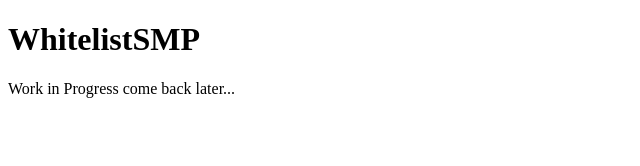
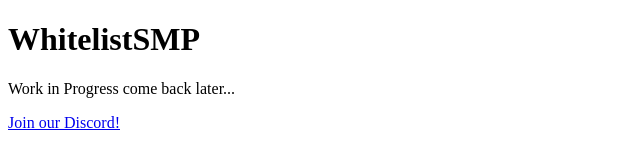
Before and after one commit to LunasScarlet/LunasScarlet.github.io, a plain HTML site: page index.html in a window 1280 px wide. Shown: the whole page, without its empty margins (0-640 px from the left). Drawn offline with Linux system fonts and the light colour scheme.

Commit message:
Update index.html

```diff
--- a/index.html
+++ b/index.html
@@ -3,6 +3,6 @@
 <body>
 <h1>WhitelistSMP</h1>
 <p>Work in Progress come back later...</p>
-<a href="https://discord.whitelistsmp.net/>Join our Discord!"</a>
+<a href="https://discord.whitelistsmp.net"/>Join our Discord!</a>
 </body>
 </html>
```
